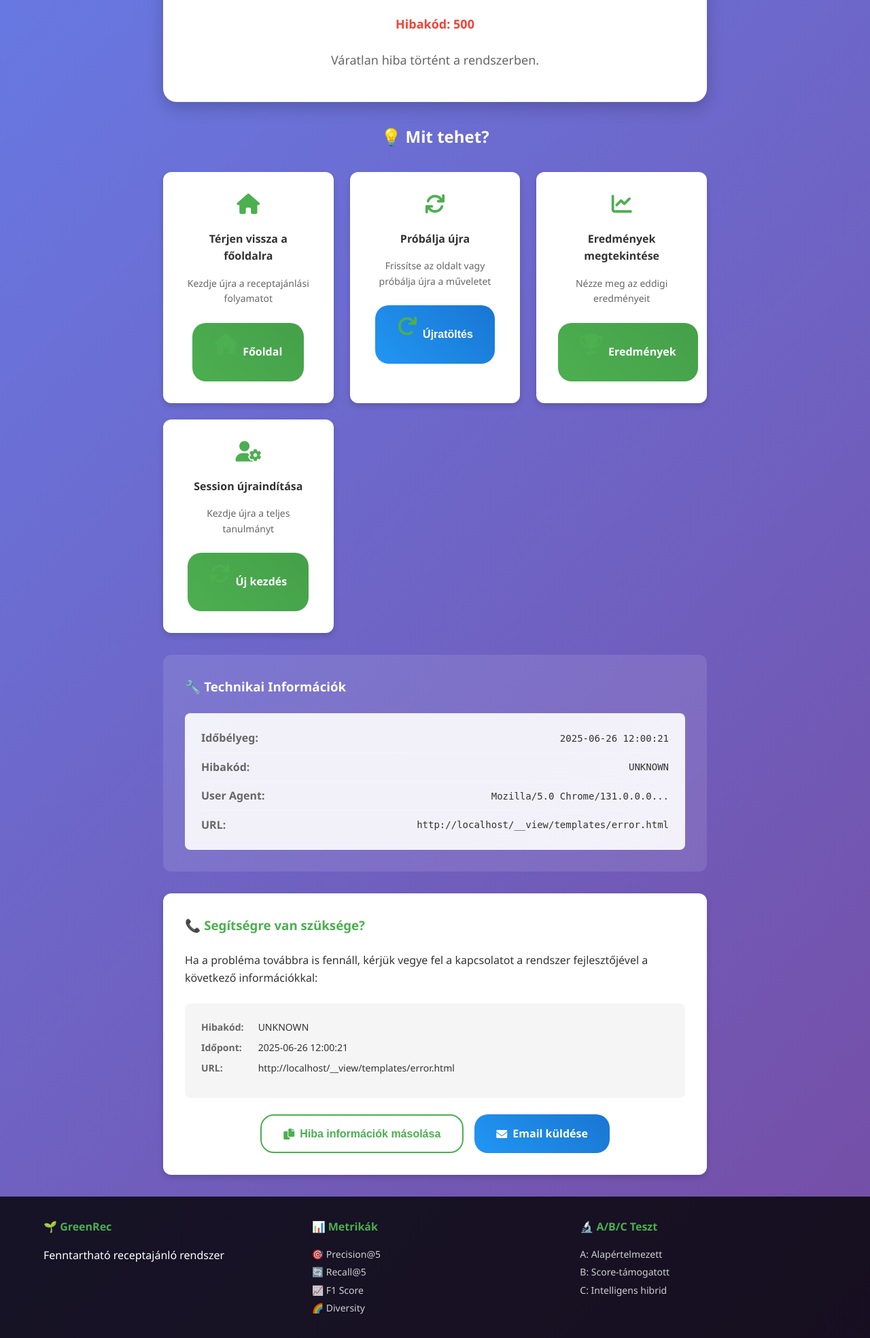
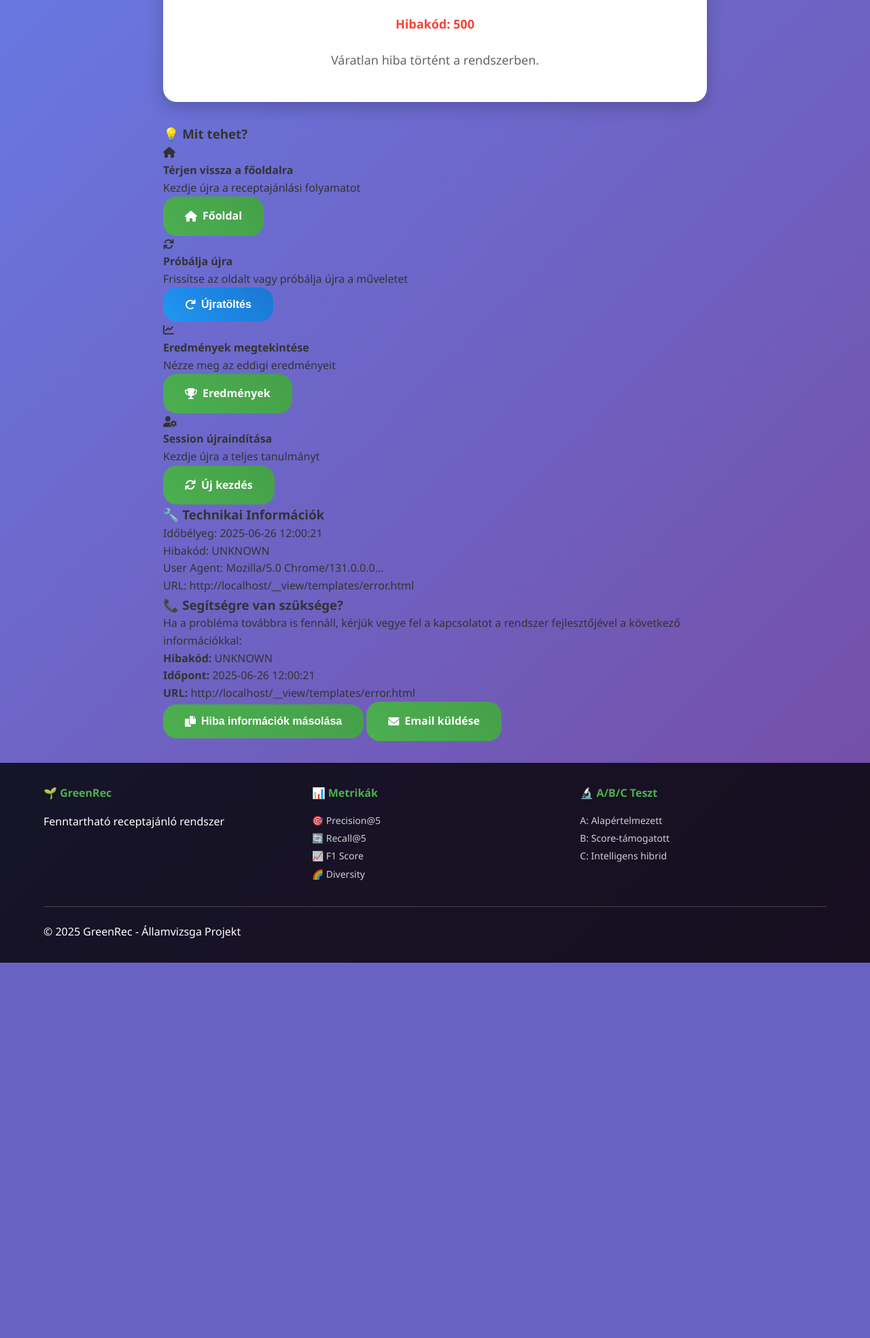
Before and after one commit to bvin81/RecSys_Bootstrap, a Flask app: template templates/error.html in a window 1280 px wide. Shown: the part 412-2380 px from the top of the page at 68% size. After the commit the page ends 1828 px from the top, so only its background shows below. Run offline with Flask 3, Linux system fonts and the light colour scheme; the template is opened without the code that fills it, so the values that code supplies are empty; some libraries are stand-ins or nearby versions.

Commit message:
Update error.html

```diff
--- a/templates/error.html
+++ b/templates/error.html
@@ -270,233 +270,4 @@ document.addEventListener('DOMContentLoaded', function() {
     console.error('GreenRec Error Page:', JSON.parse(document.getElementById('errorData').value));
 });
 </script>
-
-<style>
-/* Error oldal specifikus stílusok */
-.error-content {
-    max-width: 800px;
-    margin: 0 auto;
-}
-
-.error-main {
-    background: var(--white);
-    border-radius: var(--radius-xl);
-    padding: var(--spacing-2xl);
-    text-align: center;
-    margin-bottom: var(--spacing-xl);
-    box-shadow: var(--shadow-lg);
-}
-
-.error-icon {
-    color: var(--danger-color);
-    margin-bottom: var(--spacing-xl);
-}
-
-.error-title {
-    font-size: var(--font-size-3xl);
-    color: var(--black);
-    margin-bottom: var(--spacing-md);
-}
-
-.error-code {
-    font-size: var(--font-size-lg);
-    color: var(--danger-color);
-    font-weight: bold;
-    margin-bottom: var(--spacing-lg);
-}
-
-.error-message {
-    font-size: var(--font-size-lg);
-    color: var(--dark-gray);
-    line-height: 1.6;
-    max-width: 600px;
-    margin: 0 auto;
-}
-
-.error-suggestions {
-    margin-bottom: var(--spacing-xl);
-}
-
-.error-suggestions h3 {
-    color: var(--white);
-    text-align: center;
-    margin-bottom: var(--spacing-xl);
-    font-size: var(--font-size-2xl);
-}
-
-.suggestions-grid {
-    display: grid;
-    grid-template-columns: repeat(auto-fit, minmax(250px, 1fr));
-    gap: var(--spacing-lg);
-    margin-bottom: var(--spacing-xl);
-}
-
-.suggestion-card {
-    background: var(--white);
-    border-radius: var(--radius-lg);
-    padding: var(--spacing-xl);
-    text-align: center;
-    box-shadow: var(--shadow-md);
-    transition: var(--transition-normal);
-}
-
-.suggestion-card:hover {
-    transform: translateY(-5px);
-    box-shadow: var(--shadow-hover);
-}
-
-.suggestion-card i {
-    font-size: var(--font-size-3xl);
-    color: var(--primary-color);
-    margin-bottom: var(--spacing-lg);
-}
-
-.suggestion-card h4 {
-    margin-bottom: var(--spacing-md);
-    color: var(--black);
-}
-
-.suggestion-card p {
-    color: var(--dark-gray);
-    margin-bottom: var(--spacing-lg);
-    font-size: var(--font-size-sm);
-}
-
-.error-technical {
-    background: rgba(255, 255, 255, 0.1);
-    border-radius: var(--radius-lg);
-    padding: var(--spacing-xl);
-    margin-bottom: var(--spacing-xl);
-}
-
-.error-technical h3 {
-    color: var(--white);
-    margin-bottom: var(--spacing-lg);
-}
-
-.tech-info {
-    background: rgba(255, 255, 255, 0.9);
-    border-radius: var(--radius-md);
-    padding: var(--spacing-lg);
-}
-
-.tech-row {
-    display: flex;
-    justify-content: space-between;
-    align-items: center;
-    margin-bottom: var(--spacing-sm);
-    padding-bottom: var(--spacing-sm);
-    border-bottom: 1px solid var(--light-gray);
-}
-
-.tech-row:last-child {
-    border-bottom: none;
-    margin-bottom: 0;
-    padding-bottom: 0;
-}
-
-.tech-label {
-    font-weight: bold;
-    color: var(--dark-gray);
-    min-width: 120px;
-}
-
-.tech-value {
-    color: var(--black);
-    font-family: monospace;
-    font-size: var(--font-size-sm);
-    text-align: right;
-    word-break: break-all;
-}
-
-.support-info {
-    background: var(--white);
-    border-radius: var(--radius-lg);
-    padding: var(--spacing-xl);
-    box-shadow: var(--shadow-md);
-}
-
-.support-info h3 {
-    color: var(--primary-color);
-    margin-bottom: var(--spacing-lg);
-}
-
-.support-details {
-    background: var(--light-gray);
-    border-radius: var(--radius-md);
-    padding: var(--spacing-lg);
-    margin: var(--spacing-lg) 0;
-}
-
-.support-item {
-    margin-bottom: var(--spacing-sm);
-    font-size: var(--font-size-sm);
-}
-
-.support-item strong {
-    color: var(--dark-gray);
-    display: inline-block;
-    min-width: 80px;
-}
-
-.support-actions {
-    display: flex;
-    gap: var(--spacing-md);
-    justify-content: center;
-    flex-wrap: wrap;
-    margin-top: var(--spacing-lg);
-}
-
-.btn-outline {
-    background: transparent;
-    border: 2px solid var(--primary-color);
-    color: var(--primary-color);
-}
-
-.btn-outline:hover {
-    background: var(--primary-color);
-    color: var(--white);
-}
-
-.btn-info {
-    background: linear-gradient(45deg, var(--info-color), #1976d2);
-}
-
-@keyframes fadeInUp {
-    from {
-        opacity: 0;
-        transform: translateY(30px);
-    }
-    to {
-        opacity: 1;
-        transform: translateY(0);
-    }
-}
-
-@media (max-width: 768px) {
-    .suggestions-grid {
-        grid-template-columns: 1fr;
-    }
-
-    .support-actions {
-        flex-direction: column;
-        align-items: center;
-    }
-
-    .tech-row {
-        flex-direction: column;
-        align-items: flex-start;
-        gap: var(--spacing-xs);
-    }
-
-    .tech-value {
-        text-align: left;
-        word-break: break-word;
-    }
-
-    .error-main {
-        padding: var(--spacing-lg);
-    }
-}
-</style>
 {% endblock %}
```
